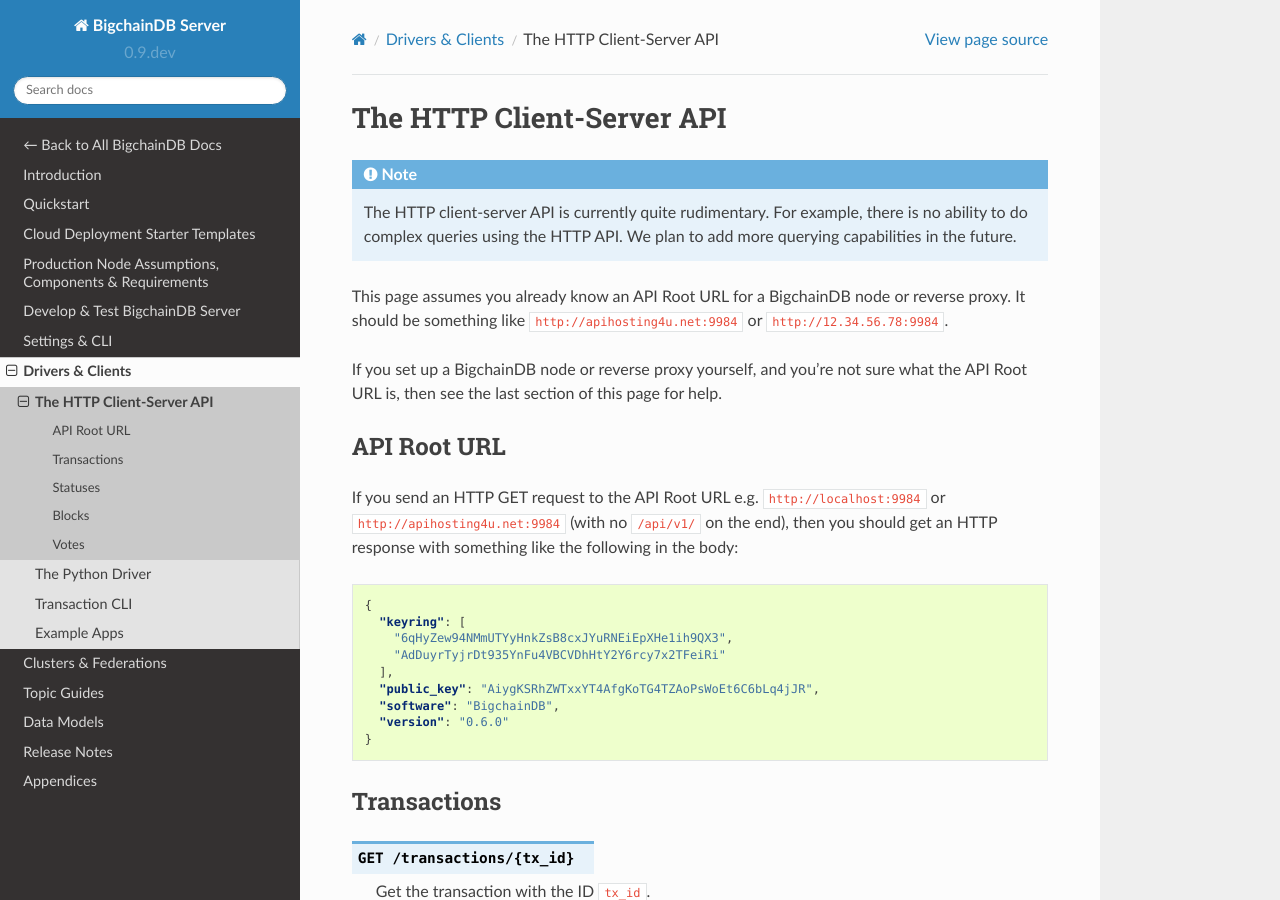
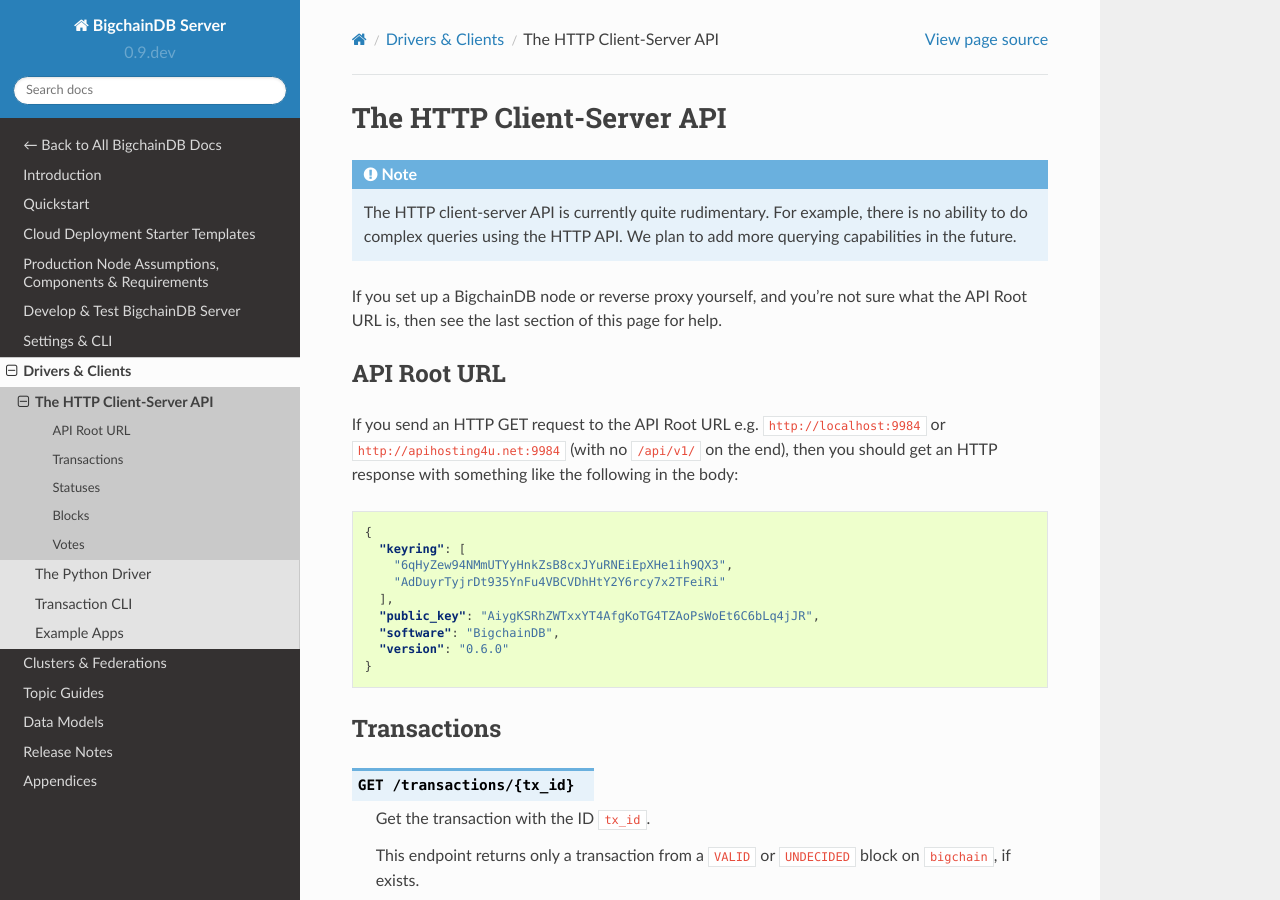
Before and after one commit to bigchaindb/bigchaindb, a Sphinx documentation site: the page built from docs/server/source/drivers-clients/http-client-server-api.rst, in a window 1280 px wide and 900 px high. Built offline with Sphinx 7.4.7 and the Read the Docs theme 2.0.0, drawn with Linux system fonts in a browser that asks for light colours; pages that are not in the unit, such as notebooks, are missing from menus.

```diff
--- a/docs/server/source/drivers-clients/http-client-server-api.rst
+++ b/docs/server/source/drivers-clients/http-client-server-api.rst
@@ -6,11 +6,6 @@
    The HTTP client-server API is currently quite rudimentary. For example,
    there is no ability to do complex queries using the HTTP API. We plan to add
    more querying capabilities in the future.
-
-This page assumes you already know an API Root URL
-for a BigchainDB node or reverse proxy.
-It should be something like ``http://apihosting4u.net:9984``
-or ``http://12.34.56.78:9984``.
 
 If you set up a BigchainDB node or reverse proxy yourself,
 and you're not sure what the API Root URL is,
```
